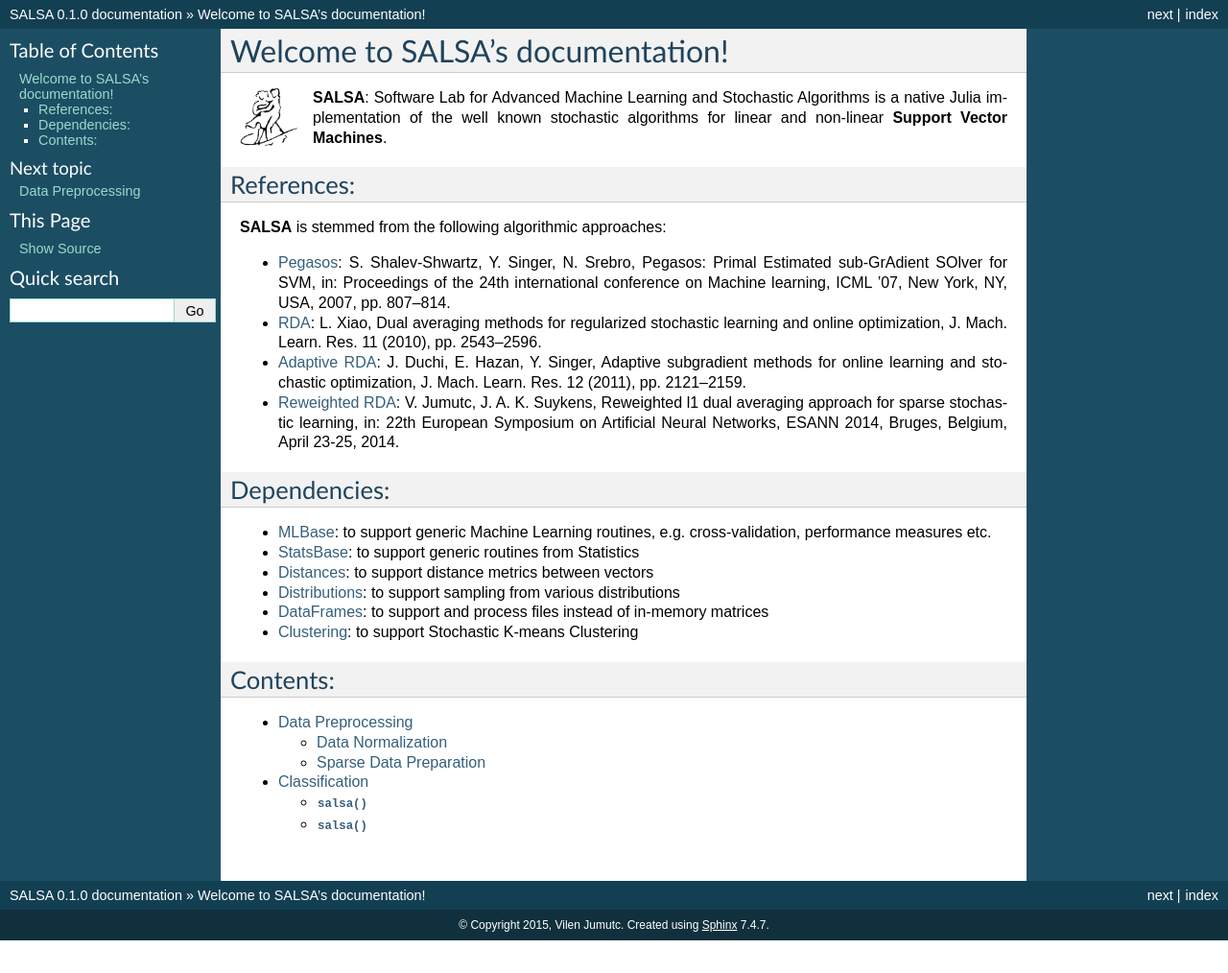
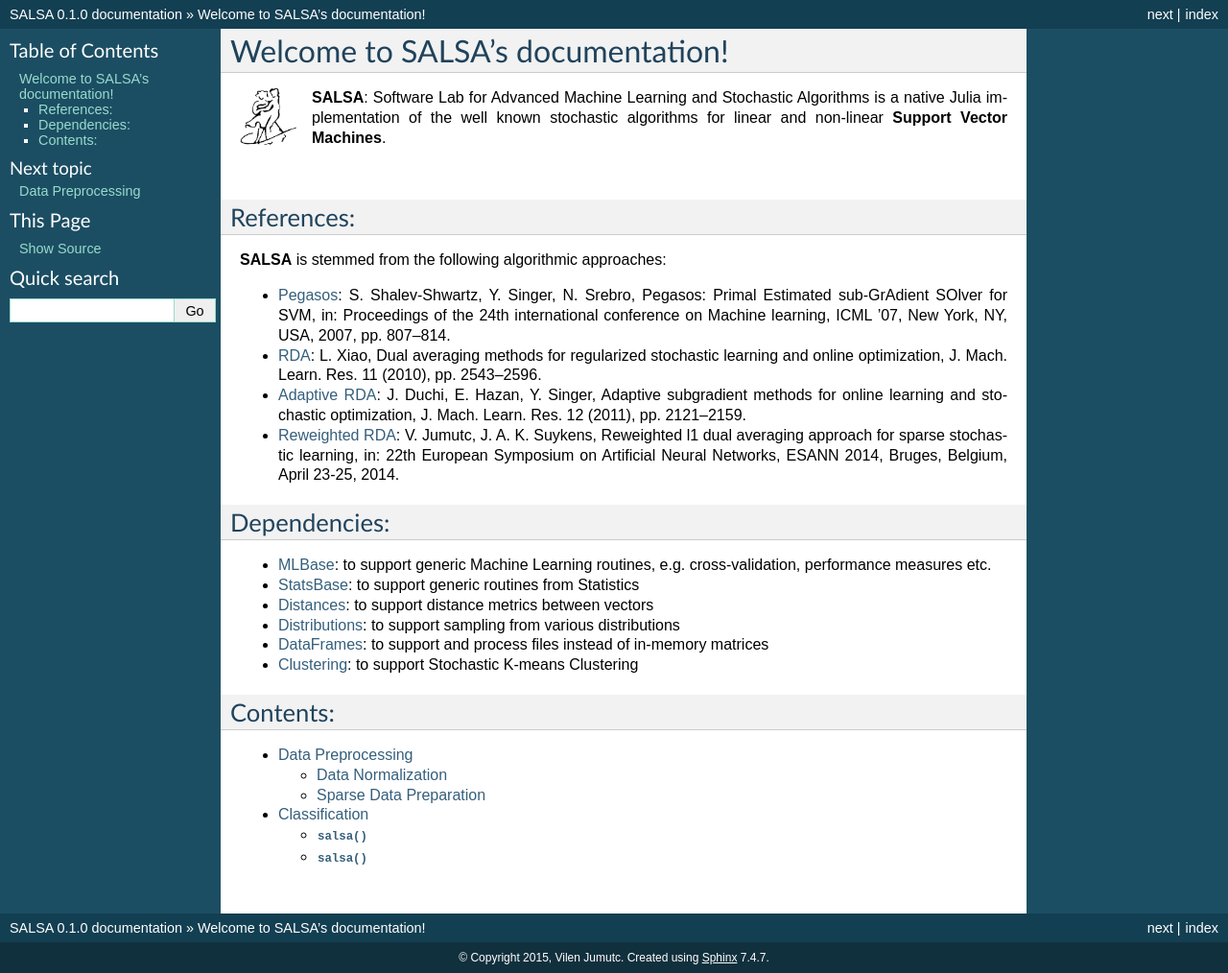
Before and after one commit to jumutc/SALSA.jl, a Sphinx documentation site: the page built from docs/source/index.rst, in a window 1280 px wide. Shown: the whole page at 96% size. Built offline with Sphinx 7.4.7, drawn with Linux system fonts in a browser that asks for light colours; formulas are drawn with MathJax 3; before the commit the page ends 980 px from its top, so only the background shows below that.

Commit message:
sphynx docs adjusted

```diff
--- a/docs/source/index.rst
+++ b/docs/source/index.rst
@@ -4,11 +4,12 @@ Welcome to SALSA's documentation!
 
 .. image:: ../images/SALSA.png
     :align: left
-    :width: 60px
+    :width: 59px
 
 
 **SALSA**: Software Lab for Advanced Machine Learning and Stochastic Algorithms is a native Julia implementation of the well known stochastic algorithms for linear and non-linear **Support Vector Machines**.
 
+|
 
 References:
 ***********
```
